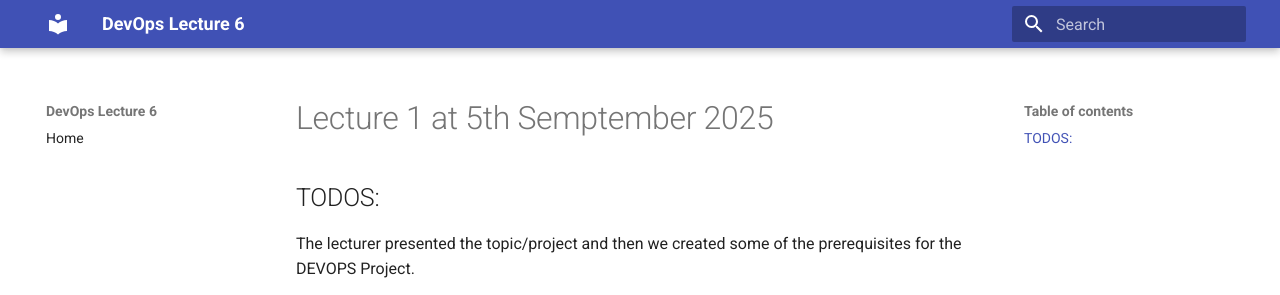
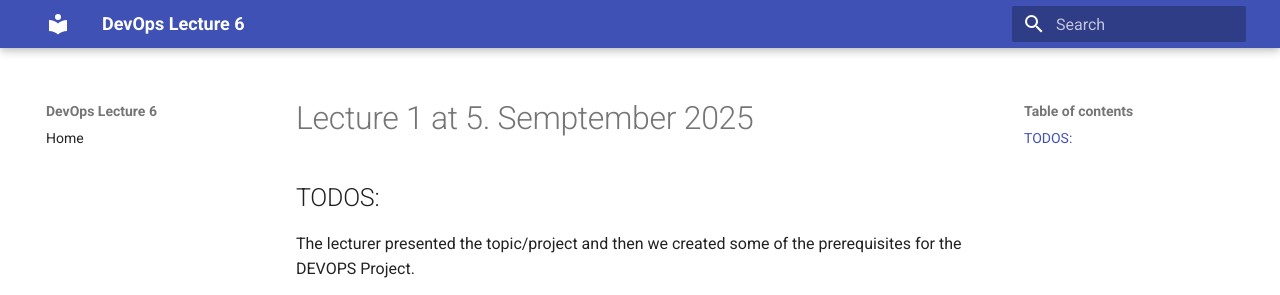
Before and after one commit to hoe-coder/devops, an MkDocs documentation site: the page built from docs/content/01_LECTURE.md, in a window 1280 px wide. Shown: the top 295 px of the page. Built offline with MkDocs 1.6.1 and Material for MkDocs 9.7.7, drawn with Linux system fonts in a browser that asks for light colours.

```diff
--- a/docs/content/01_LECTURE.md
+++ b/docs/content/01_LECTURE.md
@@ -1,4 +1,4 @@
-# Lecture 1 at 5th Semptember 2025
+# Lecture 1 at 5. Semptember 2025
 
 ## TODOS:
 
```
